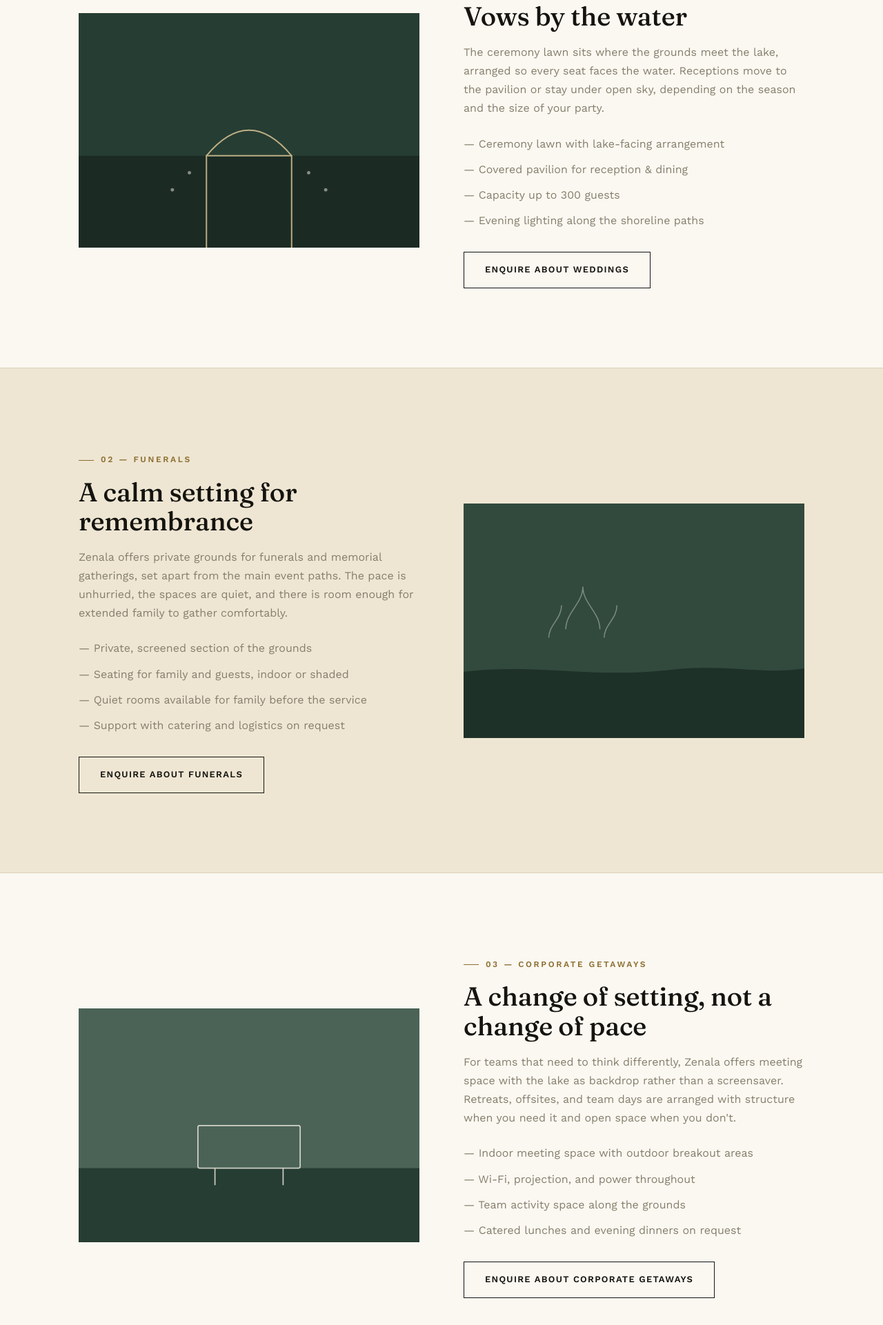
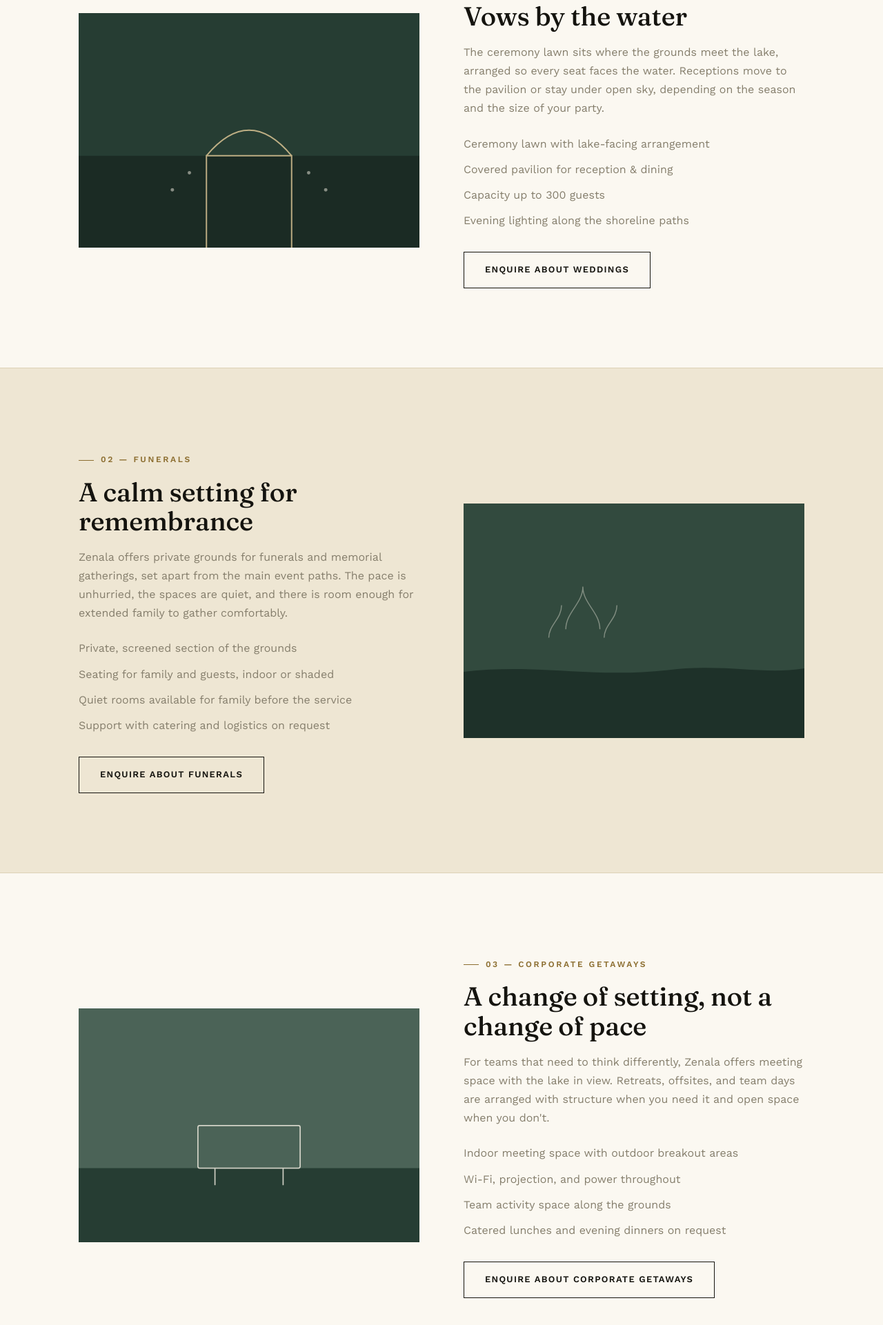
Before and after one commit to Chrono-QuasarDev/temp, a plain HTML site: page events.html in a window 1280 px wide. Shown: the part 697-2618 px from the top of the page at 69% size. Drawn offline with nearby package versions, Linux system fonts and the light colour scheme.

Commit message:
Refine site copy: strip placeholder artifacts and tighten messaging
- Remove decorative dash bullets from events feature lists
- Replace vague filler ('recently opened', 'screensaver') with concrete detail
- Make phone/email clickable (tel:/mailto:) on contact and enquire pages
- Point Instagram footer/handle links to the implied profile URL
- Tighten hero and section copy for a more human, confident voice

Co-authored-by: arena-agent <297053741+arena-agent@users.noreply.github.com>

```diff
--- a/events.html
+++ b/events.html
@@ -73,10 +73,10 @@
           <h2 class="h2 mt-16" style="font-size:clamp(28px,3.4vw,38px);">Vows by the water</h2>
           <p class="lede mt-16">The ceremony lawn sits where the grounds meet the lake, arranged so every seat faces the water. Receptions move to the pavilion or stay under open sky, depending on the season and the size of your party.</p>
           <ul class="mt-24" style="display:flex; flex-direction:column; gap:10px;">
-            <li class="lede">— Ceremony lawn with lake-facing arrangement</li>
-            <li class="lede">— Covered pavilion for reception &amp; dining</li>
-            <li class="lede">— Capacity up to 300 guests</li>
-            <li class="lede">— Evening lighting along the shoreline paths</li>
+            <li class="lede">Ceremony lawn with lake-facing arrangement</li>
+            <li class="lede">Covered pavilion for reception &amp; dining</li>
+            <li class="lede">Capacity up to 300 guests</li>
+            <li class="lede">Evening lighting along the shoreline paths</li>
           </ul>
           <a href="enquire.html" class="btn btn-line mt-32">Enquire About Weddings</a>
         </div>
@@ -95,10 +95,10 @@
           <h2 class="h2 mt-16" style="font-size:clamp(28px,3.4vw,38px);">A calm setting for remembrance</h2>
           <p class="lede mt-16">Zenala offers private grounds for funerals and memorial gatherings, set apart from the main event paths. The pace is unhurried, the spaces are quiet, and there is room enough for extended family to gather comfortably.</p>
           <ul class="mt-24" style="display:flex; flex-direction:column; gap:10px;">
-            <li class="lede">— Private, screened section of the grounds</li>
-            <li class="lede">— Seating for family and guests, indoor or shaded</li>
-            <li class="lede">— Quiet rooms available for family before the service</li>
-            <li class="lede">— Support with catering and logistics on request</li>
+            <li class="lede">Private, screened section of the grounds</li>
+            <li class="lede">Seating for family and guests, indoor or shaded</li>
+            <li class="lede">Quiet rooms available for family before the service</li>
+            <li class="lede">Support with catering and logistics on request</li>
           </ul>
           <a href="enquire.html" class="btn btn-line mt-32">Enquire About Funerals</a>
         </div>
@@ -137,12 +137,12 @@
         <div>
           <span class="eyebrow">03 — Corporate Getaways</span>
           <h2 class="h2 mt-16" style="font-size:clamp(28px,3.4vw,38px);">A change of setting, not a change of pace</h2>
-          <p class="lede mt-16">For teams that need to think differently, Zenala offers meeting space with the lake as backdrop rather than a screensaver. Retreats, offsites, and team days are arranged with structure when you need it and open space when you don't.</p>
+          <p class="lede mt-16">For teams that need to think differently, Zenala offers meeting space with the lake in view. Retreats, offsites, and team days are arranged with structure when you need it and open space when you don't.</p>
           <ul class="mt-24" style="display:flex; flex-direction:column; gap:10px;">
-            <li class="lede">— Indoor meeting space with outdoor breakout areas</li>
-            <li class="lede">— Wi-Fi, projection, and power throughout</li>
-            <li class="lede">— Team activity space along the grounds</li>
-            <li class="lede">— Catered lunches and evening dinners on request</li>
+            <li class="lede">Indoor meeting space with outdoor breakout areas</li>
+            <li class="lede">Wi-Fi, projection, and power throughout</li>
+            <li class="lede">Team activity space along the grounds</li>
+            <li class="lede">Catered lunches and evening dinners on request</li>
           </ul>
           <a href="enquire.html" class="btn btn-line mt-32">Enquire About Corporate Getaways</a>
         </div>
@@ -186,7 +186,7 @@
     <div class="footer-col">
       <h4>Follow</h4>
       <ul>
-        <li><a href="#">Instagram — @zenalalake</a></li>
+        <li><a href="https://www.instagram.com/zenalalake/">Instagram — @zenalalake</a></li>
       </ul>
     </div>
   </div>
```
Also changed, not shown: about.html (+3 -3 lines), contact.html (+4 -4 lines), enquire.html (+3 -3 lines), gallery.html (+3 -3 lines), index.html (+5 -5 lines).
